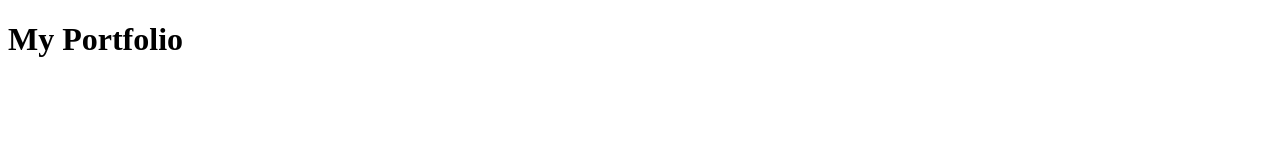
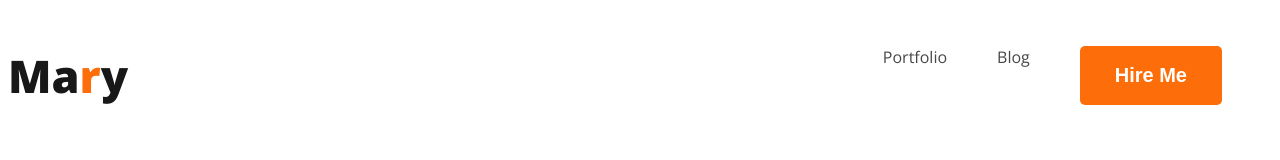
Before and after one commit to codehiker07/portfolio-site, a plain HTML site: page index.html in a window 1280 px wide. Drawn offline with nearby package versions, Linux system fonts and the light colour scheme.

Commit message:
navbar okay

```diff
--- a/index.html
+++ b/index.html
@@ -3,9 +3,29 @@
 <head>
     <meta charset="UTF-8">
     <meta name="viewport" content="width=device-width, initial-scale=1.0">
-    <title>Portfolio Site</title>
+    <title>Web Developer Portfolio</title>
+    <link rel="preconnect" href="https://fonts.googleapis.com">
+    <link rel="preconnect" href="https://fonts.gstatic.com" crossorigin>
+    <link href="https://fonts.googleapis.com/css2?family=Open+Sans:wght@400;700;800&display=swap" rel="stylesheet">
+    <link rel="stylesheet" href="styles/style.css">
 </head>
 <body>
-    <h1>My Portfolio</h1>
+    <header>
+        <nav>
+            <h1 class="nav-title">Ma<span class="text-primary">r</span>y</h1>
+            <ul>
+                <li><a href="">Portfolio</a></li>
+                <li><a href="">Blog</a></li>
+                <li><button class="btn-primary">Hire Me</button></li>
+            </ul>
+
+        </nav>
+    </header>
+    <main>
+
+    </main>
+    <footer>
+
+    </footer>
 </body>
 </html>
--- a/style.css
+++ /dev/null
@@ -1,4 +0,0 @@
-*{
-    margin: 0px;
-    padding: 0px;
-}
--- /dev/null
+++ b/styles/style.css
@@ -0,0 +1,42 @@
+/* Common Style */
+body{
+    font-family: 'Open Sans', sans-serif;
+}
+.text-primary{
+    color: #FD6E0A;
+}
+
+.btn-primary{
+    border-radius: 5px;
+    background: #FD6E0A;
+    border: 0;
+    color: #FFF;
+    font-size: 20px;
+    font-weight: 700;
+    padding: 18px 35px;
+}
+nav{
+    display: flex;
+    justify-content: space-between;
+    align-items: center;
+}
+
+.nav-title{
+    color: #181818;
+    font-size: 45px;
+    font-weight: 800;
+}
+
+nav> ul{
+    display: flex;
+}
+
+nav li{
+    list-style: none;
+    margin-right: 50px;
+}
+
+nav a{
+    text-decoration: none;
+    color: #474747;
+}
```
